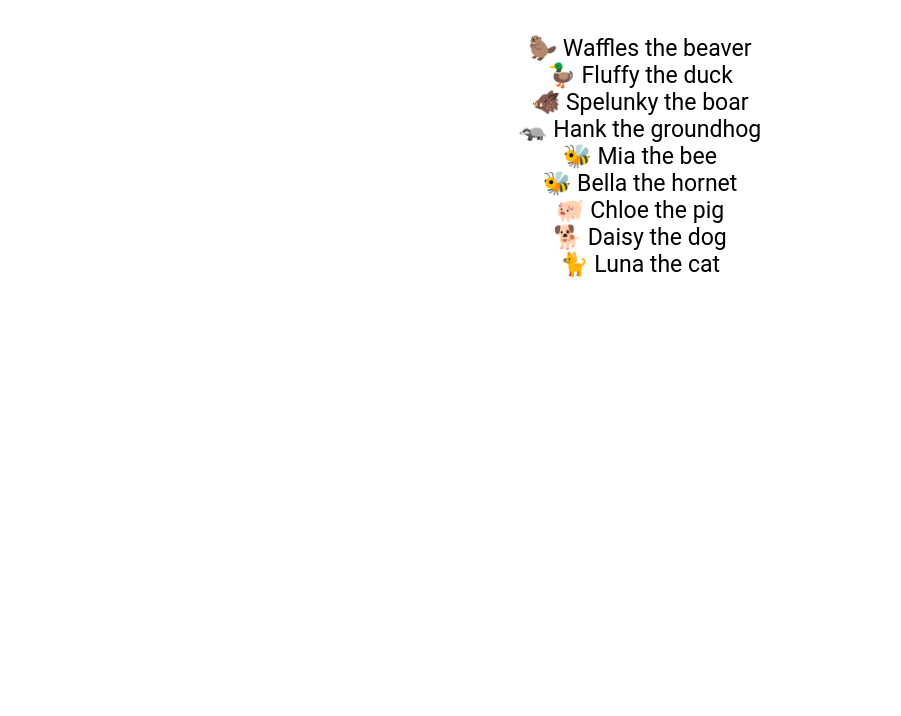
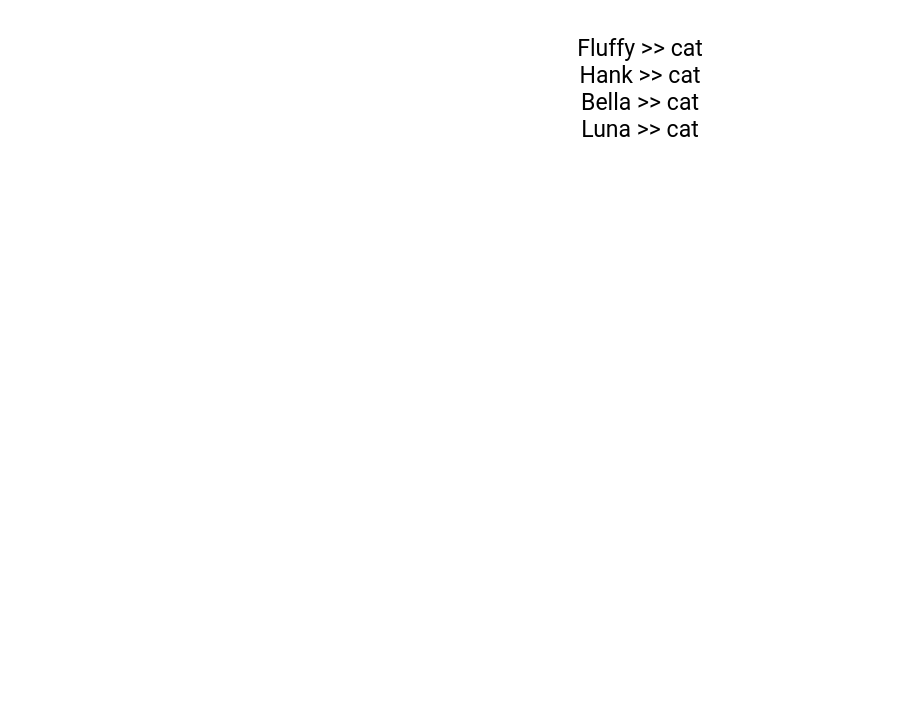
Before and after one commit to Ange230700/JS-quests, a website: page index.html in a window 1280 px wide. Shown: the part 84-800 px from the top of the page, without its empty margins (0-901 px from the left). Drawn offline with Linux system fonts and the light colour scheme.

Commit message:
Experimenting filter function

```diff
--- a/index.html
+++ b/index.html
@@ -9,7 +9,7 @@
   <body>
     <h1>Exercise map</h1>
     <p>
-        Use the forEach loop to display the animal emoji as a list using DOM Manipulation.
+        Use the filter method to create a new array that contains only Cats.
     </p>
     <ul class="animal-list"></ul>
     <script src="./script.js"></script>
--- a/script.js
+++ b/script.js
@@ -1,21 +1,21 @@
 const animals = [
-    { name: 'Waffles', species: 'beaver' , emoji: '🦫' },
-    { name: 'Fluffy', species: 'duck', emoji: '🦆' },
-    { name: 'Spelunky', species: 'boar', emoji: '🐗' },
-    { name: 'Hank', species: 'groundhog', emoji: '🦡' },
-    { name: 'Mia', species: 'bee', emoji: '🐝' },
-    { name: 'Bella', species: 'hornet', emoji: '🐝' },
-    { name: 'Chloe', species: 'pig', emoji: '🐖' },
-    { name: 'Daisy', species: 'dog', emoji: '🐕' },
-    { name: 'Luna', species: 'cat', emoji: '🐈' }
+    { name: 'Waffles', species: 'dog' },
+    { name: 'Fluffy', species: 'cat' },
+    { name: 'Spelunky', species: 'dog' },
+    { name: 'Hank', species: 'cat' },
+    { name: 'Mia', species: 'dog' },
+    { name: 'Bella', species: 'cat' },
+    { name: 'Chloe', species: 'dog' },
+    { name: 'Daisy', species: 'dog' },
+    { name: 'Luna', species: 'cat' }
 ];
 
 const animalList = document.querySelector('.animal-list');
 
-const animalListItems = animals.forEach(
-    (animal) => {
-        const listItem = document.createElement('li');
-        listItem.innerHTML = `${animal.emoji} ${animal.name} the ${animal.species}`;
-        animalList.append(listItem);
-    }
+const animalListFiltered = animals.filter(
+    animal => animal.species === 'cat'
 );
+
+animalList.innerHTML = animalListFiltered.map(
+    animal => `<li>${animal.name} >> ${animal.species}</li>`
+).join('');
```
